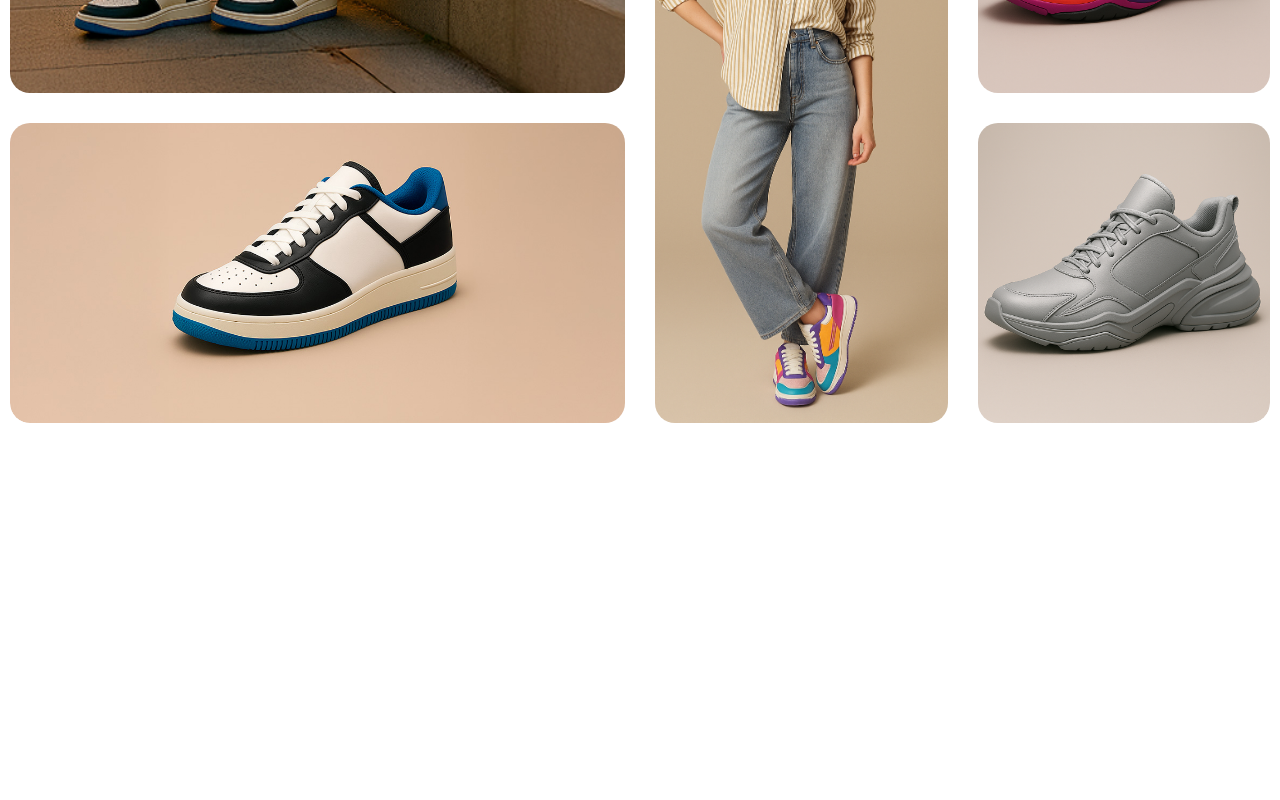
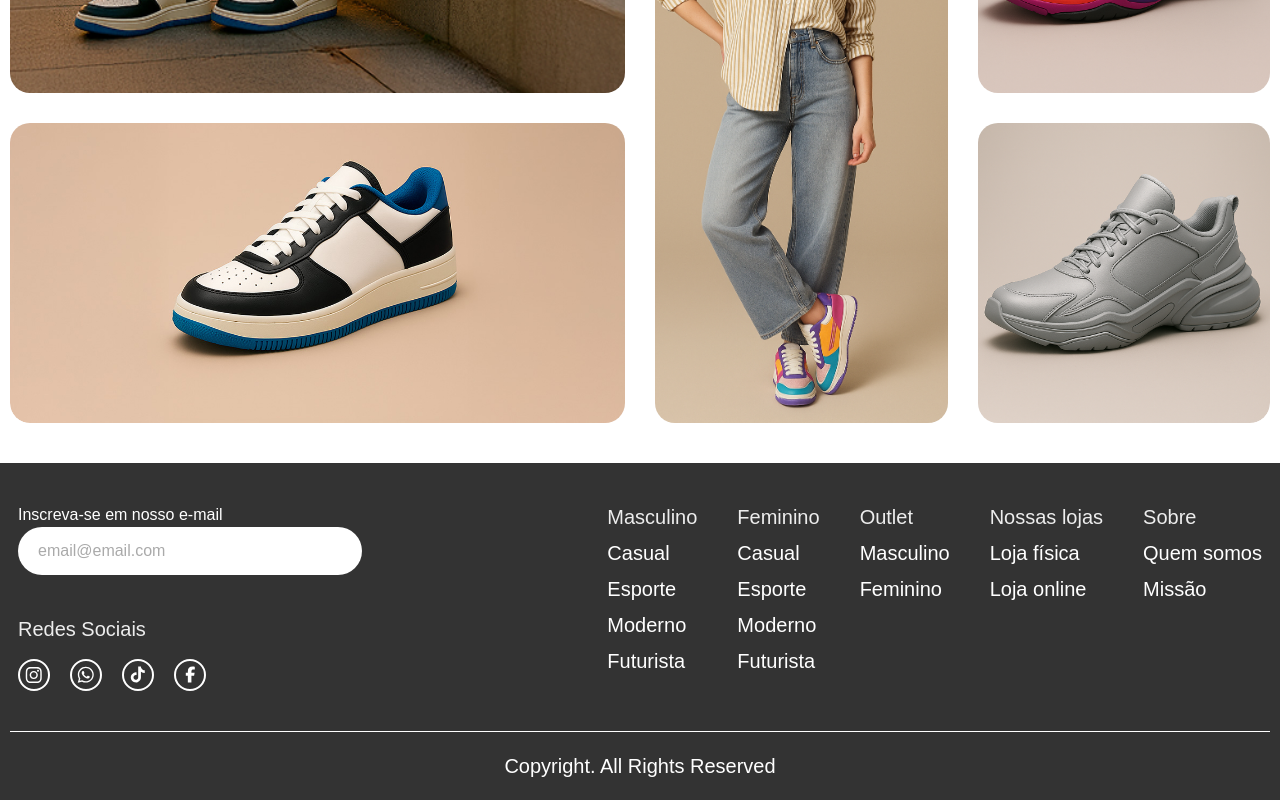
Before and after one commit to kalyel/syntax-wear-app, a React (Vite) app: page / in a window 1280 px wide. Shown: the part 1657-2457 px from the top of the page. Before the commit the page ends 2120 px from the top, so only its background shows below. Built offline with nearby package versions, Linux system fonts and the light colour scheme; a web font is replaced by a local one.

Commit message:
feat: adiciona componente de rodapé com SubscriptionForm, SocialLinks, MenuItems, e Copyright

```diff
--- a/src/App.tsx
+++ b/src/App.tsx
@@ -2,6 +2,7 @@ import { Header } from "./components/Header";
 import { Hero } from "./components/Hero";
 import { Categories } from "./components/Categories";
 import { Gallery } from "./components/Gallery";
+import { Footer } from "./components/Footer";
 
 
 function App() {
@@ -15,6 +16,7 @@ function App() {
         <Gallery/>
       </main>
 
+      <Footer />
     </>
   )
 }
--- /dev/null
+++ b/src/components/Copyright/index.tsx
@@ -0,0 +1,7 @@
+export const Copyright = () => {
+    return (
+        <div className="border-t border-white py-5">
+            <p className="text-center text-xl">Copyright. All Rights Reserved</p>
+        </div>
+    );
+};
--- /dev/null
+++ b/src/components/Footer/index.tsx
@@ -0,0 +1,24 @@
+import { Copyright } from "../Copyright";
+import { MenuItems } from "../MenuItems";
+import { SocialLinks } from "../SocialLinks";
+import { SubscriptionForm } from "../SubscriptionForm";
+
+export const Footer = () => {
+  return (
+    <footer className="bg-footer-bg">
+      <div className="container">
+        <div className=" flex flex-col lg:flex-row justify-between py-10 px-2 gap-20">
+          <div className="flex flex-col gap-10 min-w-[344px]">
+            <SubscriptionForm />
+
+            <SocialLinks />
+          </div>
+
+          <MenuItems />
+        </div>
+
+        <Copyright />
+      </div>
+    </footer>
+  );
+};
--- /dev/null
+++ b/src/components/MenuItems/index.tsx
@@ -0,0 +1,33 @@
+const menus = [
+  { title: "Masculino", items: ["Casual", "Esporte", "Moderno", "Futurista"] },
+  { title: "Feminino", items: ["Casual", "Esporte", "Moderno", "Futurista"] },
+  { title: "Outlet", items: ["Masculino", "Feminino"] },
+  { title: "Nossas lojas", items: ["Loja física", "Loja online"] },
+  { title: "Sobre", items: ["Quem somos", "Missão"] },
+];
+
+export const MenuItems = () => {
+  return (
+    <div className="flex flex-col sm:flex-row gap-10">
+      {menus.map(({ title, items }) => (
+        <nav>
+          <ul className="flex flex-col gap-2">
+            <li>
+              <p className="font-normal text-surface-alt text-xl">{title}</p>
+            </li>
+            {items.map((item) => (
+              <li key={item}>
+                <a
+                  href="#"
+                  className="font-medium hover:text-[#cccccc] transition-colors text-xl"
+                >
+                  {item}
+                </a>
+              </li>
+            ))}
+          </ul>
+        </nav>
+      ))}
+    </div>
+  );
+};
--- /dev/null
+++ b/src/components/SocialLinks/index.tsx
@@ -0,0 +1,29 @@
+import IconInstagram from "../../assets/images/icons/instagram.svg";
+import IconWhatsapp from "../../assets/images/icons/whatsapp.svg";
+import IconTiktok from "../../assets/images/icons/tiktok.svg";
+import IconFacebook from "../../assets/images/icons/facebook.svg";
+
+export const SocialLinks = () => {
+  const socialLinks = [
+    { href: "#", icon: IconInstagram, name: "Instagram" },
+    { href: "#", icon: IconWhatsapp, name: "WhatsApp" },
+    { href: "#", icon: IconTiktok, name: "TikTok" },
+    { href: "#", icon: IconFacebook, name: "Facebook" },
+  ];
+
+  return (
+    <div>
+      <p className="mb-4 text-xl font-medium text-surface-alt">Redes Sociais</p>
+
+      <ul className="flex gap-5">
+        {socialLinks.map(({ href, icon, name }) => (
+          <li key={name}>
+            <a href={href} aria-label={name}>
+              <img src={icon} alt={name} />
+            </a>
+          </li>
+        ))}
+      </ul>
+    </div>
+  );
+};
--- /dev/null
+++ b/src/components/SubscriptionForm/index.tsx
@@ -0,0 +1,14 @@
+export const SubscriptionForm = () => {
+  return (
+    <form className="flex flex-col">
+      <label htmlFor="newsletter">Inscreva-se em nosso e-mail</label>
+      <input
+        type="email"
+        id="newsletter"
+        name="newsletter"
+        placeholder="email@email.com"
+        className="rounded-[30px] bg-white py-3 px-5 placeholder-[#aaaaaa] text-black"
+      />
+    </form>
+  );
+};
--- a/src/styles/globals.css
+++ b/src/styles/globals.css
@@ -50,6 +50,7 @@
 
 body {
     font-family: var(--font-display);
+    color: #ffffff;
 }
 
 .scrollbar-hide::-webkit-scrollbar {
```
